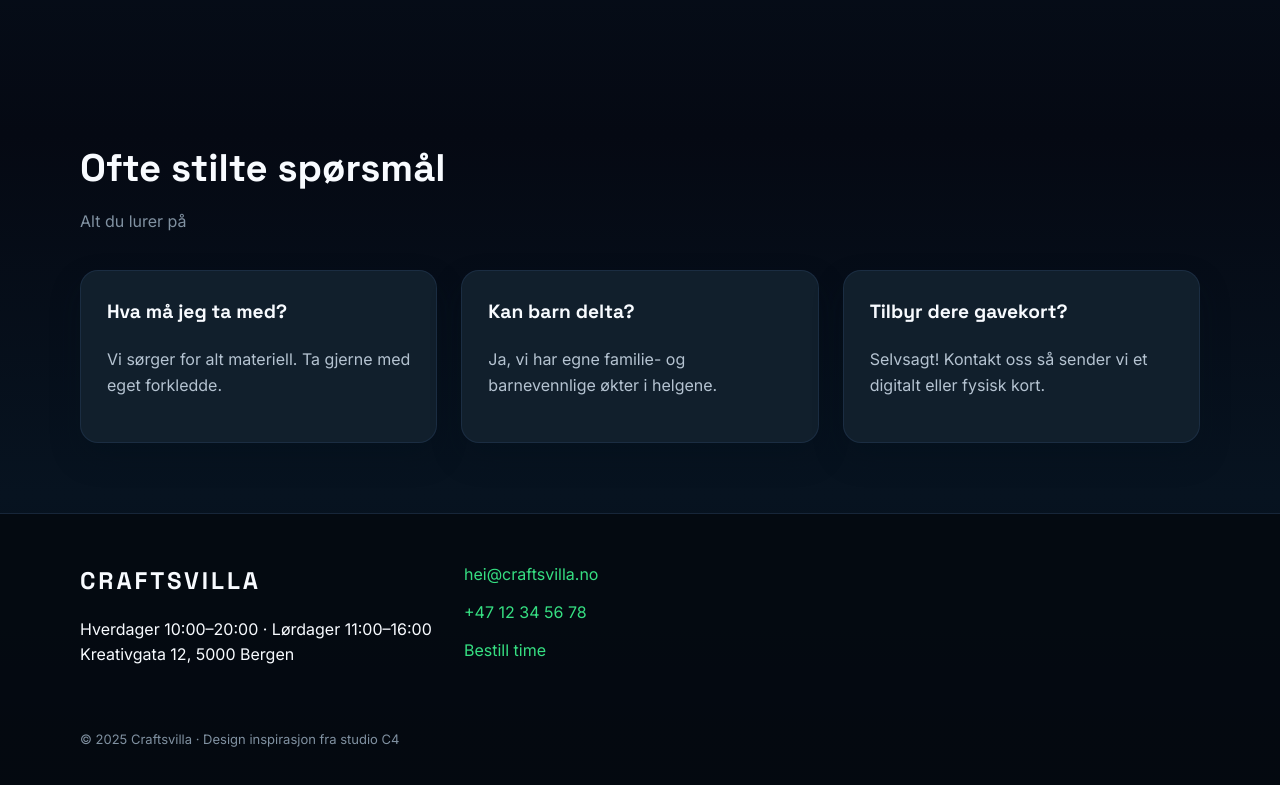
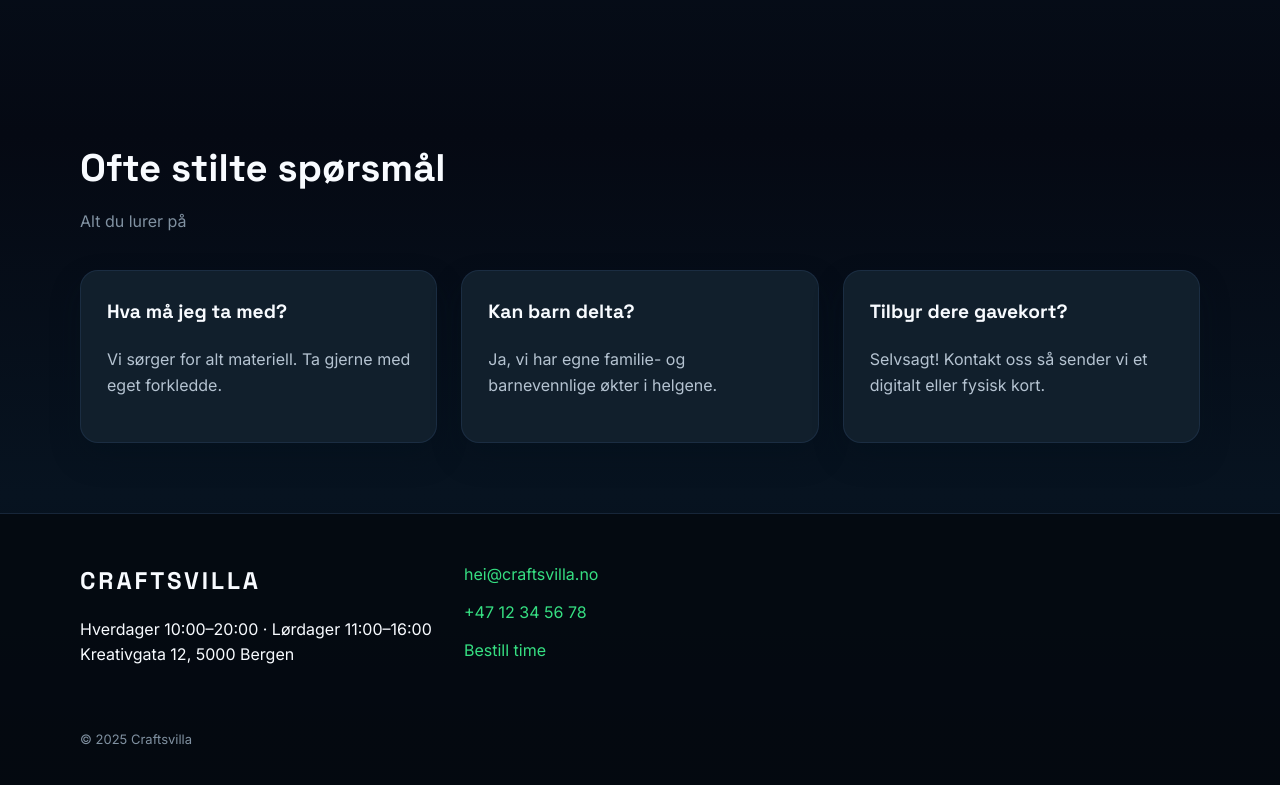
Before and after one commit to bmq0825/craftsvilla, a plain HTML site: page index.html in a window 1280 px wide. Shown: the part 3866-4651 px from the top of the page. Drawn offline with Linux system fonts and the light colour scheme.

Commit message:
Update footer-note

```diff
--- a/index.html
+++ b/index.html
@@ -332,7 +332,7 @@
           <a href="tel:+4722456677">+47 12 34 56 78</a>
           <a href="#booking">Bestill time</a>
         </div>
-        <p class="footer-note">© 2025 Craftsvilla · Design inspirasjon fra studio C4</p>
+        <p class="footer-note">© 2025 Craftsvilla</p>
       </div>
     </footer>
   </body>
```
